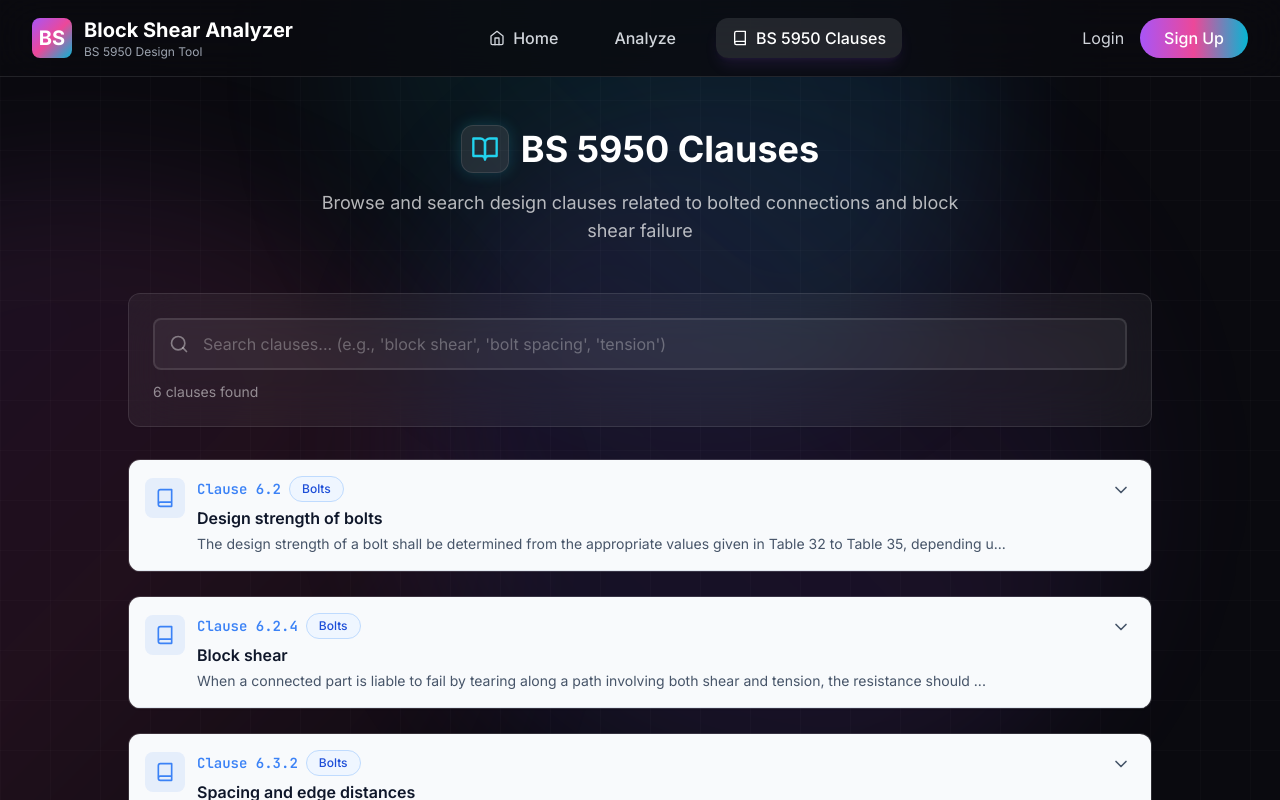
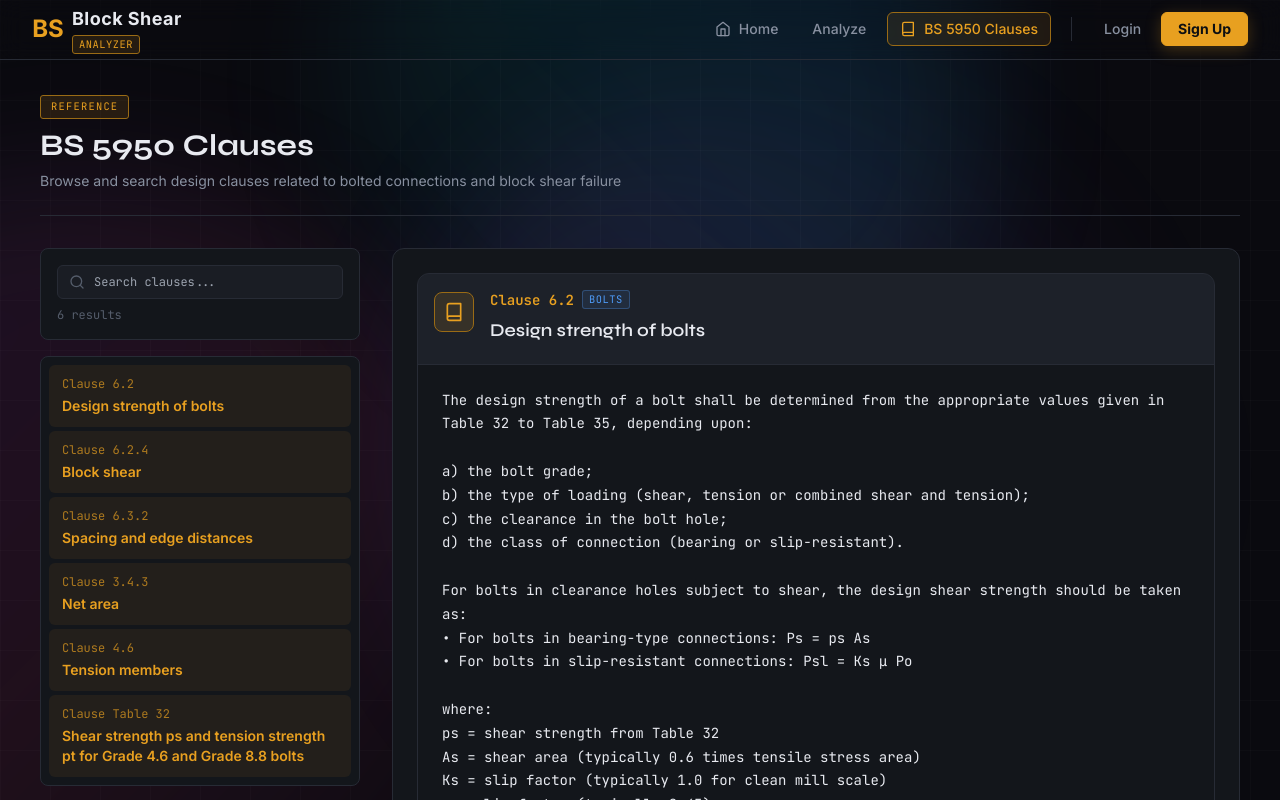
Before and after one commit to Gr8Soln/ShearGate, a React (Vite) app: page /clauses in a window 1280 px wide. Shown: the top 800 px of the page. Built offline with nearby package versions, Linux system fonts and the light colour scheme.

Commit message:
style: Update UI components for improved aesthetics and layout

```diff
--- a/src/components/ClauseCard.tsx
+++ b/src/components/ClauseCard.tsx
@@ -1,7 +1,7 @@
-import React, { useState } from 'react';
-import { Book, ChevronDown, ChevronUp, ExternalLink } from 'lucide-react';
+import { Book, ChevronDown, ChevronUp, ExternalLink } from "lucide-react";
+import React, { useEffect, useState } from "react";
 
-import type { BS5950Clause } from '../types';
+import type { BS5950Clause } from "../types";
 
 interface ClauseCardProps {
   clause: BS5950Clause | null;
@@ -11,34 +11,41 @@ interface ClauseCardProps {
 const ClauseCard: React.FC<ClauseCardProps> = ({ clause, compact = false }) => {
   const [isExpanded, setIsExpanded] = useState(!compact);
 
+  // When clause changes, reset expanded state if not compact
+  useEffect(() => {
+    if (!compact) setIsExpanded(true);
+  }, [clause, compact]);
+
   if (!clause) return null;
 
   return (
-    <div className="card overflow-hidden">
+    <div className="bg-[#1a1d24] border border-[#272b35] rounded-xl overflow-hidden">
       <div
-        className={`p-4 bg-steel-50 border-b border-steel-200 flex items-start justify-between ${
-          compact ? 'cursor-pointer hover:bg-steel-100 transition-colors' : ''
+        className={`p-4 bg-[rgba(39,43,53,0.3)] border-b border-[#272b35] flex items-start justify-between ${
+          compact
+            ? "cursor-pointer hover:bg-[rgba(39,43,53,0.5)] transition-colors"
+            : ""
         }`}
         onClick={() => compact && setIsExpanded(!isExpanded)}
       >
-        <div className="flex items-start gap-3 flex-1">
-          <div className="w-10 h-10 bg-accent-blue/10 rounded-lg flex items-center justify-center flex-shrink-0 mt-0.5">
-            <Book className="w-5 h-5 text-accent-blue" />
+        <div className="flex items-start gap-4 flex-1">
+          <div className="w-10 h-10 bg-[rgba(232,160,32,0.12)] border border-[#9a6b15] rounded-lg flex items-center justify-center flex-shrink-0 mt-0.5">
+            <Book className="w-5 h-5 text-[#e8a020]" />
           </div>
           <div className="flex-1">
-            <div className="flex items-center gap-2 mb-1">
-              <span className="font-mono text-sm font-semibold text-accent-blue">
+            <div className="flex items-center gap-2 mb-1.5 flex-wrap">
+              <span className="font-mono text-sm font-semibold text-[#e8a020]">
                 Clause {clause.number}
               </span>
-              <span className="badge badge-blue text-xs">
+              <span className="font-mono text-[0.65rem] tracking-wider text-[#4f9cf9] bg-[rgba(79,156,249,0.1)] border border-[rgba(79,156,249,0.3)] px-1.5 py-[1px] rounded-[3px] uppercase">
                 {clause.section}
               </span>
             </div>
-            <h3 className="font-semibold text-steel-900 mb-1">
+            <h3 className="font-syne font-semibold text-lg text-[#e8eaf0] mb-1">
               {clause.title}
             </h3>
             {!isExpanded && compact && (
-              <p className="text-sm text-steel-600 line-clamp-2">
+              <p className="text-sm text-[#8890a0] line-clamp-2">
                 {clause.content.substring(0, 120)}...
               </p>
             )}
@@ -46,46 +53,50 @@ const ClauseCard: React.FC<ClauseCardProps> = ({ clause, compact = false }) => {
         </div>
         {compact && (
           <button
-            className="ml-2 p-1 hover:bg-steel-200 rounded"
+            className="ml-2 p-1.5 hover:bg-[#1e2229] rounded-md transition-colors"
             onClick={(e) => {
               e.stopPropagation();
               setIsExpanded(!isExpanded);
             }}
           >
             {isExpanded ? (
-              <ChevronUp className="w-5 h-5 text-steel-600" />
+              <ChevronUp className="w-5 h-5 text-[#8890a0]" />
             ) : (
-              <ChevronDown className="w-5 h-5 text-steel-600" />
+              <ChevronDown className="w-5 h-5 text-[#8890a0]" />
             )}
           </button>
         )}
       </div>
 
       {isExpanded && (
-        <div className="p-6 space-y-4 animate-fade-in">
+        <div className="p-6 space-y-5 animate-fade-in bg-[#13161b]">
           <div className="prose prose-sm max-w-none">
-            <div className="whitespace-pre-wrap text-steel-700 leading-relaxed">
+            <div className="whitespace-pre-wrap text-[#e8eaf0] font-mono text-sm leading-[1.7]">
               {clause.content}
             </div>
           </div>
 
           {clause.equation && (
-            <div className="bg-steel-900 rounded-lg p-4 border border-steel-700">
-              <p className="text-xs text-steel-400 mb-2 uppercase tracking-wide">Equation</p>
-              <code className="text-steel-50 font-mono text-sm">
+            <div className="bg-[#0d0f12] rounded-lg p-5 border border-[#363d4a]">
+              <p className="font-mono text-[0.7rem] tracking-[0.12em] text-[#555d6b] uppercase mb-3">
+                Equation
+              </p>
+              <code className="text-[#3ecf8e] font-mono text-sm block bg-[rgba(62,207,142,0.05)] p-3 rounded-md border border-[rgba(62,207,142,0.2)]">
                 {clause.equation}
               </code>
             </div>
           )}
 
           {clause.references && clause.references.length > 0 && (
-            <div className="pt-4 border-t border-steel-200">
-              <p className="text-sm font-medium text-steel-700 mb-2">Referenced in:</p>
+            <div className="pt-5 border-t border-[#272b35]">
+              <p className="font-mono text-xs text-[#555d6b] uppercase tracking-widest mb-3">
+                Related References
+              </p>
               <div className="flex flex-wrap gap-2">
                 {clause.references.map((ref, idx) => (
                   <span
                     key={idx}
-                    className="inline-flex items-center gap-1 px-3 py-1 bg-steel-100 text-steel-700 rounded-md text-sm font-mono hover:bg-steel-200 transition-colors cursor-pointer"
+                    className="inline-flex items-center gap-1.5 px-3 py-1.5 bg-[#1a1d24] border border-[#363d4a] text-[#8890a0] hover:text-[#e8eaf0] hover:border-[#8890a0] rounded-md text-xs font-mono transition-colors cursor-pointer"
                   >
                     {ref}
                     <ExternalLink className="w-3 h-3" />
--- a/src/components/Navbar.tsx
+++ b/src/components/Navbar.tsx
@@ -24,29 +24,37 @@ const Navbar: React.FC<NavbarProps> = ({ isAuthenticated, onLogout }) => {
   }
 
   return (
-    <nav className="sticky top-0 z-50 bg-[#0A0A0F]/80 backdrop-blur-xl border-b border-white/10 px-8 py-4">
-      <div className="max-w-7xl mx-auto flex items-center justify-between">
+    <nav className="sticky top-0 z-50 bg-[#0d0f12]/92 backdrop-blur-md border-b border-[#272b35] px-8 py-0 h-[60px] flex items-center">
+      <div className="max-w-7xl mx-auto flex items-center justify-between w-full">
         {/* Logo */}
-        <Link to="/" className="flex items-center gap-3 hover:translate-y-[-2px] transition-all duration-200 group">
-          <div className="w-10 h-10 bg-gradient-to-br from-purple-500 via-pink-500 to-cyan-500 rounded-lg flex items-center justify-center">
-            <span className="text-white font-bold text-xl">BS</span>
+        <Link
+          to="/"
+          className="flex items-center gap-2 hover:opacity-90 transition-all duration-200 group group select-none"
+        >
+          <div className="w-8 h-8 flex items-center justify-center text-[#e8a020]">
+            <span className="font-bold text-2xl leading-none">BS</span>
           </div>
-          <div>
-            <h1 className="text-xl font-bold text-white group-hover:bg-gradient-to-r group-hover:from-purple-400 group-hover:via-pink-400 group-hover:to-cyan-400 group-hover:bg-clip-text group-hover:text-transparent transition-all">Block Shear Analyzer</h1>
-            <p className="text-xs text-gray-400">BS 5950 Design Tool</p>
+          <div className="flex flex-col">
+            <h1 className="text-lg font-bold text-[#e8eaf0] tracking-wide">
+              Block Shear
+            </h1>
+            <span className="font-mono text-[0.65rem] text-[#e8a020] bg-[rgba(232,160,32,0.12)] border border-[#9a6b15] px-1.5 py-[1px] rounded-[3px] tracking-wider uppercase inline-block self-start mt-0.5">
+              Analyzer
+            </span>
           </div>
         </Link>
 
-        {/* Desktop Navigation */}
-        <div className="hidden md:flex items-center gap-6">
+        {/* Desktop Navigation & Auth */}
+        <div className="hidden md:flex items-center gap-4">
+          <div className="flex items-center gap-2">
             {navLinks.map((link) => (
               <Link
                 key={link.path}
                 to={link.path}
-              className={`flex items-center gap-2 px-4 py-2 rounded-xl font-medium transition-all duration-200 hover:translate-y-[-2px] ${
+                className={`flex items-center gap-2 px-3 py-1.5 rounded-md font-medium text-sm transition-all duration-200 ${
                   isActive(link.path)
-                  ? "bg-white/10 text-white shadow-lg shadow-purple-500/10"
-                  : "text-gray-300 hover:bg-white/5 hover:text-white"
+                    ? "bg-[#e8a020]/10 text-[#e8a020] border border-[#9a6b15]"
+                    : "text-[#8890a0] hover:text-[#e8eaf0] hover:bg-[#1e2229] border border-transparent"
                 }`}
               >
                 {link.icon && <link.icon className="w-4 h-4" />}
@@ -55,30 +63,36 @@ const Navbar: React.FC<NavbarProps> = ({ isAuthenticated, onLogout }) => {
             ))}
           </div>
 
-        {/* Auth Section */}
-        <div className="hidden md:flex items-center gap-4">
+          <div className="w-[1px] h-6 bg-[#272b35] mx-1"></div>
+
           {isAuthenticated ? (
-            <div className="flex items-center gap-4">
-              <div className="flex items-center gap-2 px-4 py-2 bg-white/5 rounded-xl border border-white/10 backdrop-blur-sm">
-                <User className="w-4 h-4 text-purple-400" />
-                <span className="text-sm font-medium text-white">
+            <div className="flex items-center gap-2">
+              <div className="flex items-center gap-2 px-3 py-1.5 bg-[#13161b] rounded-md border border-[#272b35]">
+                <User className="w-4 h-4 text-[#e8a020]" />
+                <span className="text-sm font-medium text-[#e8eaf0]">
                   Student User
                 </span>
               </div>
               <button
                 onClick={onLogout}
-                className="flex items-center gap-2 px-4 py-2 text-gray-300 hover:text-white hover:bg-white/5 rounded-xl transition-all duration-200 hover:translate-y-[-2px]"
+                className="flex items-center gap-2 px-3 py-1.5 text-[#8890a0] hover:text-[#e8eaf0] hover:bg-[#1e2229] border border-transparent rounded-md transition-all duration-200"
               >
                 <LogOut className="w-4 h-4" />
                 <span className="text-sm font-medium">Logout</span>
               </button>
             </div>
           ) : (
-            <div className="flex items-center gap-4">
-              <Link to="/login" className="text-gray-300 hover:text-white transition-colors duration-200 hover:translate-y-[-2px]">
+            <div className="flex items-center gap-2">
+              <Link
+                to="/login"
+                className="px-3 py-1.5 text-sm font-medium text-[#8890a0] hover:text-[#e8eaf0] transition-colors duration-200"
+              >
                 Login
               </Link>
-              <Link to="/signup" className="px-6 py-2 bg-gradient-to-r from-purple-500 via-pink-500 to-cyan-500 rounded-full text-white font-medium hover:shadow-lg hover:shadow-purple-500/50 transition-all duration-200 hover:translate-y-[-2px] hover:scale-105">
+              <Link
+                to="/signup"
+                className="px-4 py-1.5 bg-[#e8a020] text-[#0d0f12] text-sm font-bold rounded-md hover:bg-[#f0b030] transition-all duration-200 hover:-translate-y-[1px] shadow-[0_4px_16px_rgba(232,160,32,0.25)] border border-[#e8a020]"
+              >
                 Sign Up
               </Link>
             </div>
--- a/src/index.css
+++ b/src/index.css
@@ -1,14 +1,55 @@
+@import url("https://fonts.googleapis.com/css2?family=Syne:wght@400;500;600;700;800&family=JetBrains+Mono:wght@300;400;500&family=Inter:wght@300;400;500&display=swap");
+
 @tailwind base;
 @tailwind components;
 @tailwind utilities;
 
 @layer base {
+  :root {
+    --bg: #0d0f12;
+    --bg-card: #13161b;
+    --bg-input: #1a1d24;
+    --bg-hover: #1e2229;
+    --border: #272b35;
+    --border-hi: #363d4a;
+    --amber: #e8a020;
+    --amber-dim: #9a6b15;
+    --amber-glow: rgba(232, 160, 32, 0.12);
+    --blue-accent: #4f9cf9;
+    --green: #3ecf8e;
+    --red: #f04444;
+    --text: #e8eaf0;
+    --text-sub: #8890a0;
+    --text-dim: #555d6b;
+    --grid: #22262f;
+  }
+
   body {
-    @apply bg-[#0A0A0F] text-white antialiased;
+    @apply bg-[#0d0f12] text-[#e8eaf0] antialiased;
+    min-height: 100vh;
+  }
+
+  body::before {
+    content: "";
+    position: fixed;
+    inset: 0;
+    background-image:
+      linear-gradient(var(--grid) 1px, transparent 1px),
+      linear-gradient(90deg, var(--grid) 1px, transparent 1px);
+    background-size: 32px 32px;
+    pointer-events: none;
+    z-index: 0;
+    opacity: 0.5;
+  }
+
+  #root {
+    position: relative;
+    z-index: 1;
+    min-height: 100vh;
   }
 
   * {
-    @apply border-white/10;
+    @apply border-[#272b35];
   }
 }
 
--- a/src/pages/ClausesPage.tsx
+++ b/src/pages/ClausesPage.tsx
@@ -1,4 +1,4 @@
-import { BookOpen, Search } from "lucide-react";
+import { FileText, Search } from "lucide-react";
 import React, { useState } from "react";
 import ClauseCard from "../components/ClauseCard";
 import { bs5950Clauses, searchClauses } from "../data/clauses";
@@ -8,6 +8,9 @@ const ClausesPage: React.FC = () => {
   const [searchQuery, setSearchQuery] = useState<string>("");
   const [filteredClauses, setFilteredClauses] = useState<BS5950Clause[]>(
     Object.values(bs5950Clauses),
+  );
+  const [selectedClause, setSelectedClause] = useState<BS5950Clause | null>(
+    Object.values(bs5950Clauses)[0],
   );
 
   const handleSearch = (query: string): void => {
@@ -21,80 +24,93 @@ const ClausesPage: React.FC = () => {
   };
 
   return (
-    <div className="min-h-screen bg-transparent py-12 px-4">
-      <div className="max-w-5xl mx-auto">
+    <div className="min-h-screen bg-transparent py-8 px-4">
+      <div className="max-w-[1200px] mx-auto">
         {/* Header */}
-        <div className="text-center mb-12">
-          <div className="inline-flex items-center gap-3 mb-4">
-            <div className="w-12 h-12 bg-white/10 rounded-xl flex items-center justify-center border border-white/10 shadow-[0_0_15px_rgba(34,211,238,0.2)]">
-              <BookOpen className="w-7 h-7 text-cyan-400" />
+        <div className="mb-8 border-b border-[#272b35] pb-6">
+          <div className="inline-flex items-center gap-3 mb-2">
+            <span className="font-mono text-[0.65rem] tracking-[0.12em] uppercase text-[#e8a020] border border-[#9a6b15] bg-[rgba(232,160,32,0.12)] px-2.5 py-[3px] rounded-[3px]">
+              Reference
+            </span>
           </div>
-            <h1 className="text-4xl font-bold text-white">BS 5950 Clauses</h1>
-          </div>
-          <p className="text-lg text-white/70 max-w-2xl mx-auto">
+          <h1 className="font-syne text-3xl font-bold text-[#e8eaf0] mb-2">
+            BS 5950 Clauses
+          </h1>
+          <p className="text-sm text-[#8890a0] max-w-2xl">
             Browse and search design clauses related to bolted connections and
             block shear failure
           </p>
         </div>
 
+        {/* 2-Column Layout */}
+        <div className="grid grid-cols-1 md:grid-cols-[320px_1fr] gap-8 items-start">
+          {/* Left Column - List */}
+          <div className="flex flex-col gap-4">
             {/* Search Bar */}
-        <div className="card p-6 mb-8">
+            <div className="bg-[#13161b] border border-[#272b35] rounded-lg p-4">
               <div className="relative">
-            <Search className="absolute left-4 top-1/2 -translate-y-1/2 w-5 h-5 text-white/40" />
+                <Search className="absolute left-3 top-1/2 -translate-y-1/2 w-4 h-4 text-[#555d6b]" />
                 <input
                   type="text"
                   value={searchQuery}
                   onChange={(e) => handleSearch(e.target.value)}
-              placeholder="Search clauses... (e.g., 'block shear', 'bolt spacing', 'tension')"
-              className="input-field pl-12 bg-white/5 border-white/10 text-white placeholder-white/30 focus:border-cyan-400 focus:ring-cyan-400/20"
+                  placeholder="Search clauses..."
+                  className="w-full bg-[#1a1d24] border border-[#272b35] rounded-md text-[#e8eaf0] font-mono text-xs p-2 pl-9 outline-none focus:border-[#9a6b15] transition-colors"
                 />
               </div>
-          <p className="text-sm text-white/50 mt-3">
-            {filteredClauses.length} clause
-            {filteredClauses.length !== 1 ? "s" : ""} found
+              <p className="text-xs text-[#555d6b] mt-2 font-mono">
+                {filteredClauses.length} results
               </p>
             </div>
 
-        {/* Clauses List */}
-        <div className="space-y-6">
+            {/* Buttons */}
+            <div className="bg-[#13161b] border border-[#272b35] rounded-lg p-2 max-h-[600px] overflow-y-auto custom-scrollbar">
               {filteredClauses.length > 0 ? (
-            filteredClauses.map((clause, idx) => (
-              <div key={idx} className="animate-fade-in">
-                <ClauseCard clause={clause} compact={true} />
+                <div className="flex flex-col gap-1">
+                  {filteredClauses.map((clause, idx) => (
+                    <button
+                      key={idx}
+                      onClick={() => setSelectedClause(clause)}
+                      className={`text-left px-3 py-2.5 rounded-md text-sm transition-all flex flex-col gap-1 border border-transparent ${
+                        selectedClause?.id === clause.id
+                          ? "bg-[rgba(232,160,32,0.07)] border-[rgba(232,160,32,0.2)] text-[#e8a020]"
+                          : "text-[#8890a0] hover:bg-[#1e2229] hover:text-[#e8eaf0] hover:border-[#363d4a]"
+                      }`}
+                    >
+                      <span className="font-mono text-xs opacity-70">
+                        Clause {clause.number}
+                      </span>
+                      <span className="font-semibold">{clause.title}</span>
+                    </button>
+                  ))}
                 </div>
-            ))
               ) : (
-            <div className="card p-12 text-center border-white/10">
-              <p className="text-white/60 mb-2">
-                No clauses found matching "{searchQuery}"
-              </p>
-              <p className="text-sm text-white/40">
-                Try different keywords or browse all clauses
-              </p>
+                <div className="p-6 text-center">
+                  <p className="text-[#8890a0] text-sm mb-2">No matches</p>
                   <button
                     onClick={() => handleSearch("")}
-                className="btn-primary mt-4 shadow-[0_0_15px_rgba(168,85,247,0.4)]"
+                    className="text-[#e8a020] text-xs hover:underline"
                   >
-                Show All Clauses
+                    Clear search
                   </button>
                 </div>
               )}
             </div>
+          </div>
 
-        {/* Info Footer */}
-        <div className="card-elevated p-6 mt-12 bg-gradient-to-br from-white/10 to-transparent border-white/20">
-          <h3 className="font-semibold text-white mb-3 flex items-center gap-2">
-            <BookOpen className="w-5 h-5 text-cyan-400" />
-            About BS 5950
-          </h3>
-          <p className="text-white/70 leading-relaxed">
-            BS 5950-1:2000 is the British Standard for structural use of
-            steelwork in building. This application implements design provisions
-            for bolted connections, including checks for block shear failure,
-            bolt spacing, edge distances, and capacity calculations. All
-            calculations and clause references are based on the current
-            standard.
-          </p>
+          {/* Right Column - Details */}
+          <div className="bg-[#13161b] border border-[#272b35] rounded-xl p-6 min-h-[400px]">
+            {selectedClause ? (
+              <div className="animate-fade-in">
+                <ClauseCard clause={selectedClause} compact={false} />
+              </div>
+            ) : (
+              <div className="flex flex-col items-center justify-center h-full text-[#555d6b] gap-3">
+                <FileText className="w-10 h-10 opacity-50" />
+                <p>Select a clause to view details</p>
+              </div>
+            )}
+          </div>
         </div>
       </div>
     </div>
--- a/tailwind.config.js
+++ b/tailwind.config.js
@@ -27,6 +27,7 @@ export default {
       fontFamily: {
         sans: ["Inter", "system-ui", "sans-serif"],
         mono: ["JetBrains Mono", "Consolas", "monospace"],
+        syne: ["Syne", "sans-serif"],
       },
       boxShadow: {
         engineering:
```
Also changed, not shown: src/pages/ResultsPage.tsx (+43 -23 lines), src/App.tsx (line endings or trailing spaces). Lines whose indentation alone changed are shown as unchanged.
